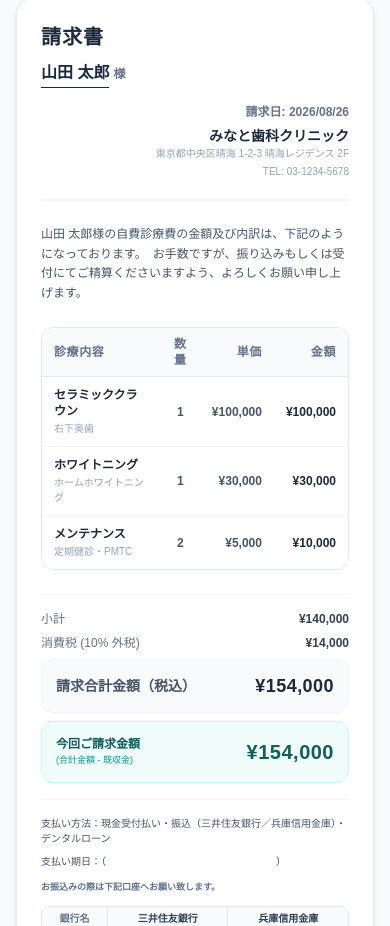
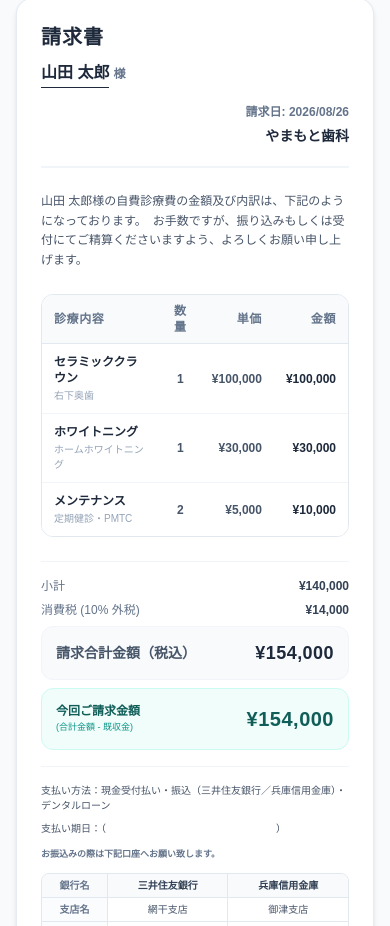
Before and after one commit to oya0715/YDC, a React (Vite) app: page / in a window 390 px wide. Shown: the part 2156-3082 px from the top of the page. Built offline with nearby package versions, Linux system fonts and the light colour scheme.

Commit message:
Fix clinic name as やまもと歯科 and remove address/phone from InvoiceHeader.tsx

```diff
--- a/src/components/preview/InvoiceHeader.tsx
+++ b/src/components/preview/InvoiceHeader.tsx
@@ -34,11 +34,7 @@ export const InvoiceHeader: React.FC<InvoiceHeaderProps> = ({ patientInfo }) =>
         <p className="text-xs text-slate-500 font-semibold">請求日: {formattedDate}</p>
 
         <div className="text-right mt-1">
-          <p className="text-sm font-bold text-slate-800">{patientInfo.clinicName || "みなと歯科クリニック"}</p>
-          <p className="text-[10px] text-slate-400 font-medium max-w-[200px] leading-relaxed whitespace-pre-wrap">{patientInfo.clinicAddress}</p>
-          {patientInfo.clinicPhone && (
-            <p className="text-[10px] text-slate-400 font-medium mt-0.5">TEL: {patientInfo.clinicPhone}</p>
-          )}
+          <p className="text-sm font-bold text-slate-800">やまもと歯科</p>
         </div>
       </div>
     </div>
```
